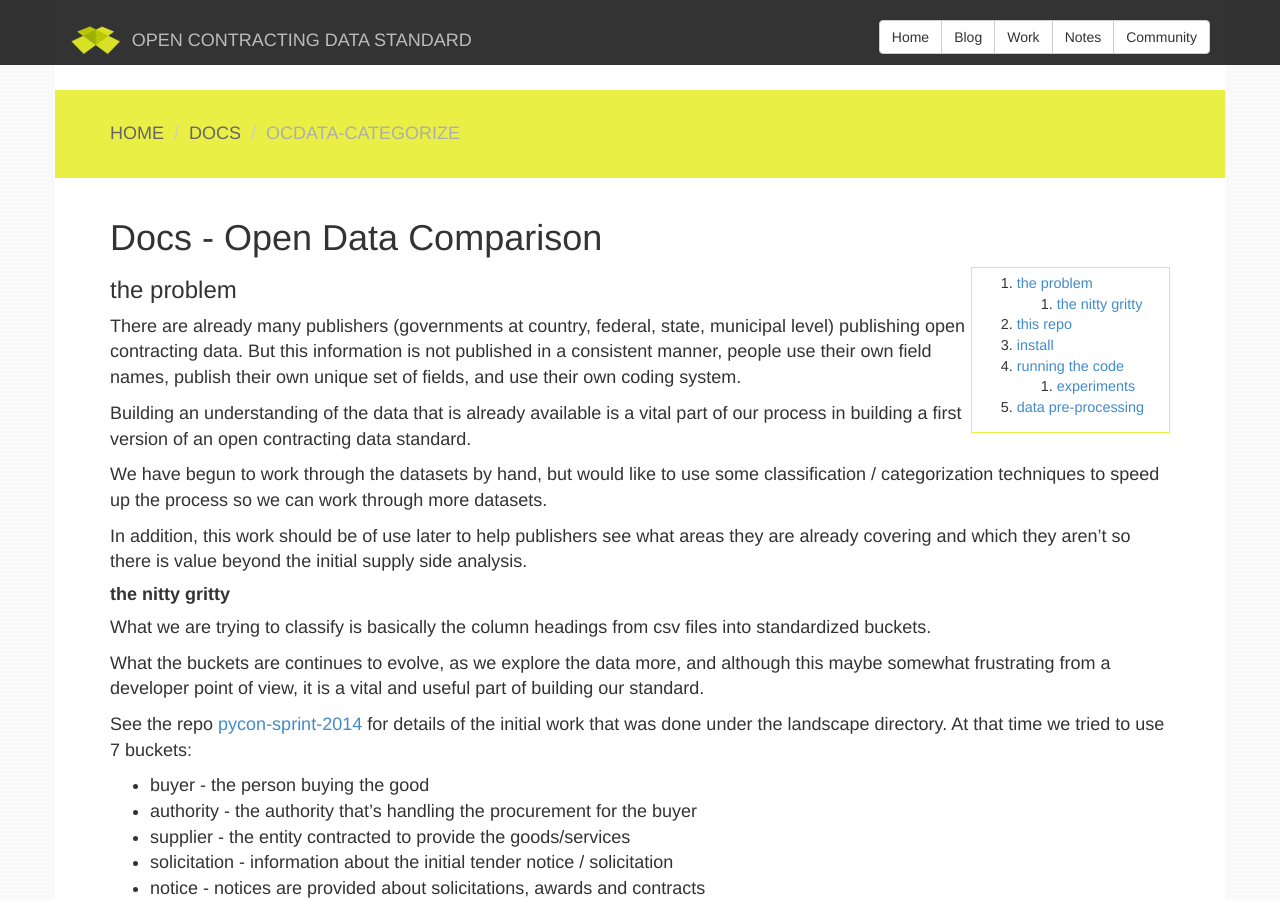
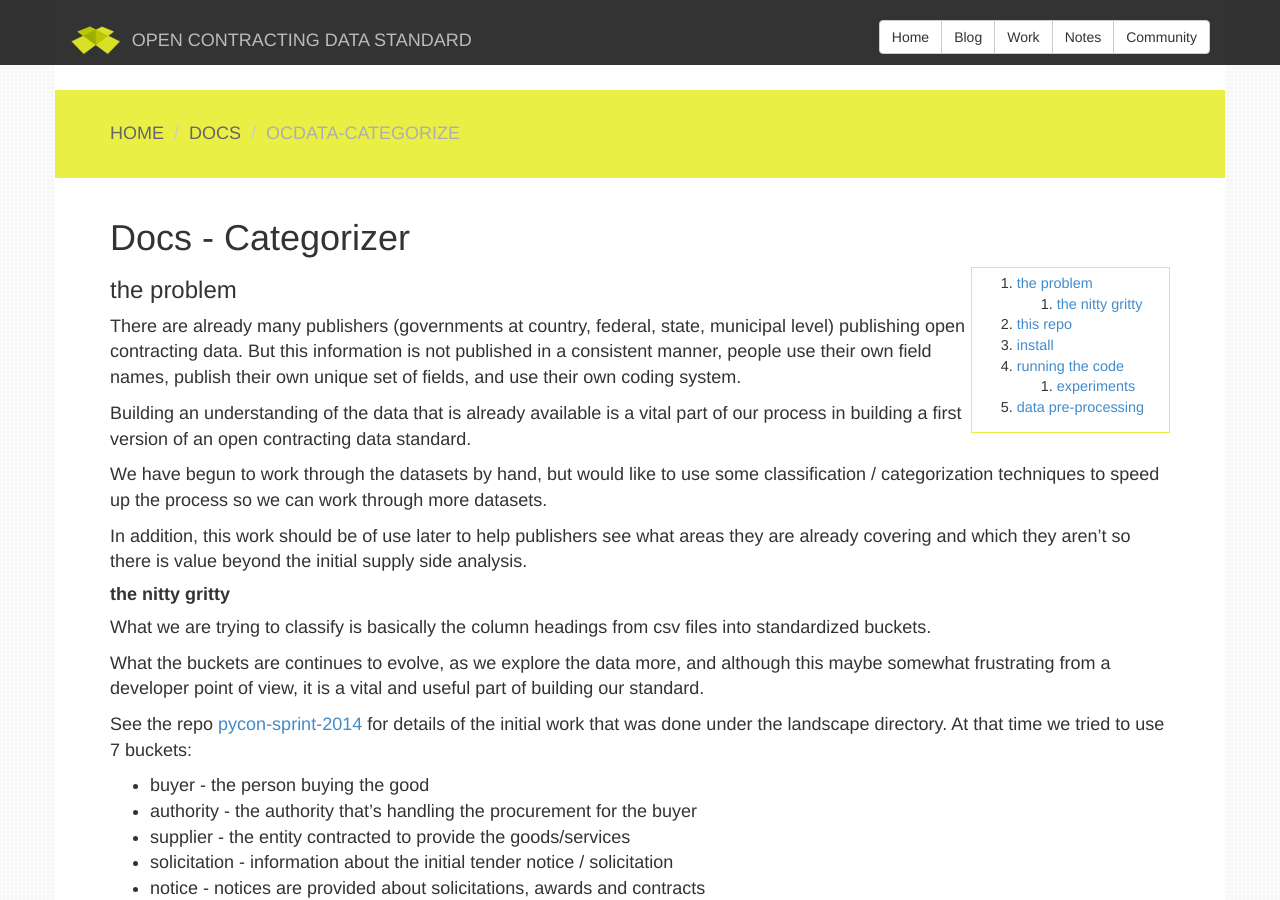
Before and after one commit to open-contracting/open-contracting.github.io, a Jekyll site: the page built from pages/docs/ocdata-categorize.md, in a window 1280 px wide and 900 px high. Built offline with Jekyll 4.4.1, drawn with Linux system fonts in a browser that asks for light colours; nearby versions of some CDN libraries; Markdown is read by kramdown in place of the engine named in the settings.

Commit message:
Update ocdata-categorize.md

```diff
--- a/pages/docs/ocdata-categorize.md
+++ b/pages/docs/ocdata-categorize.md
@@ -1,6 +1,6 @@
 ---
 layout: single
-title: Docs - Open Data Comparison
+title: Docs - Categorizer
 date: 28/04/2014
 ---
 <div class="toc"></div>
```
